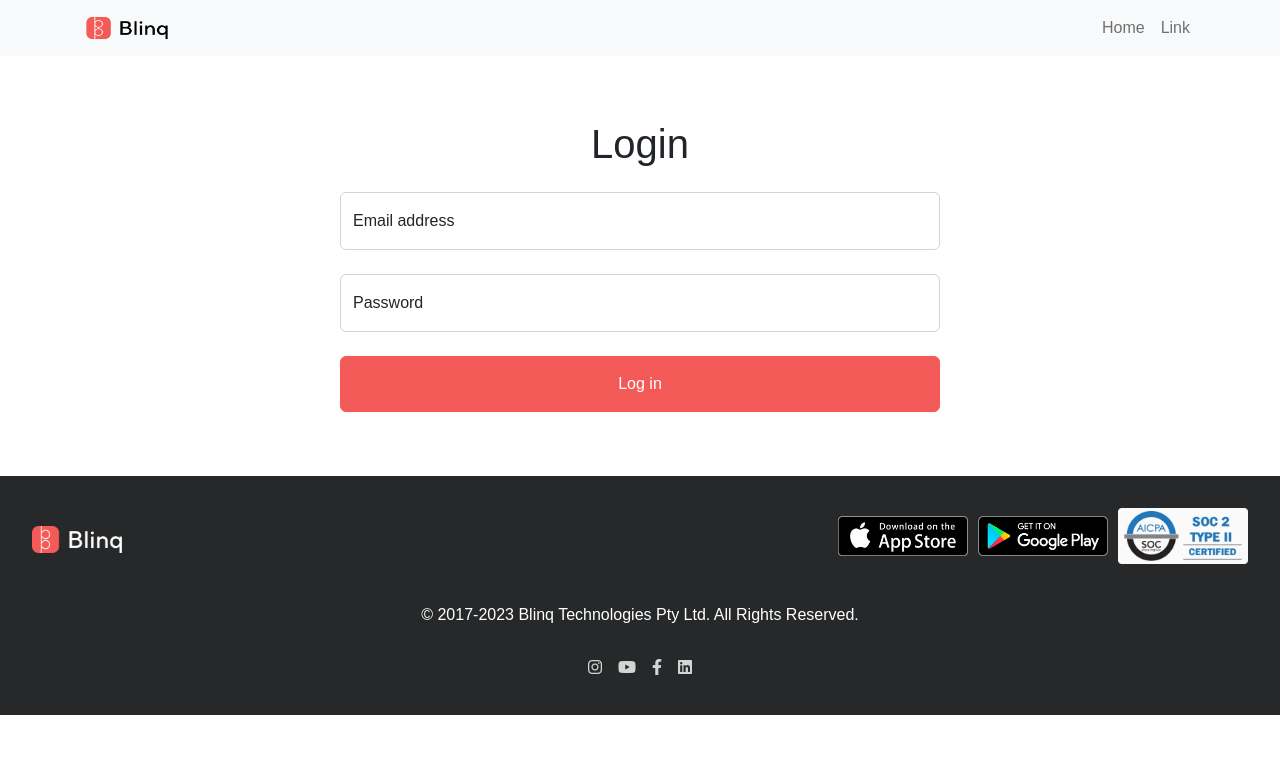
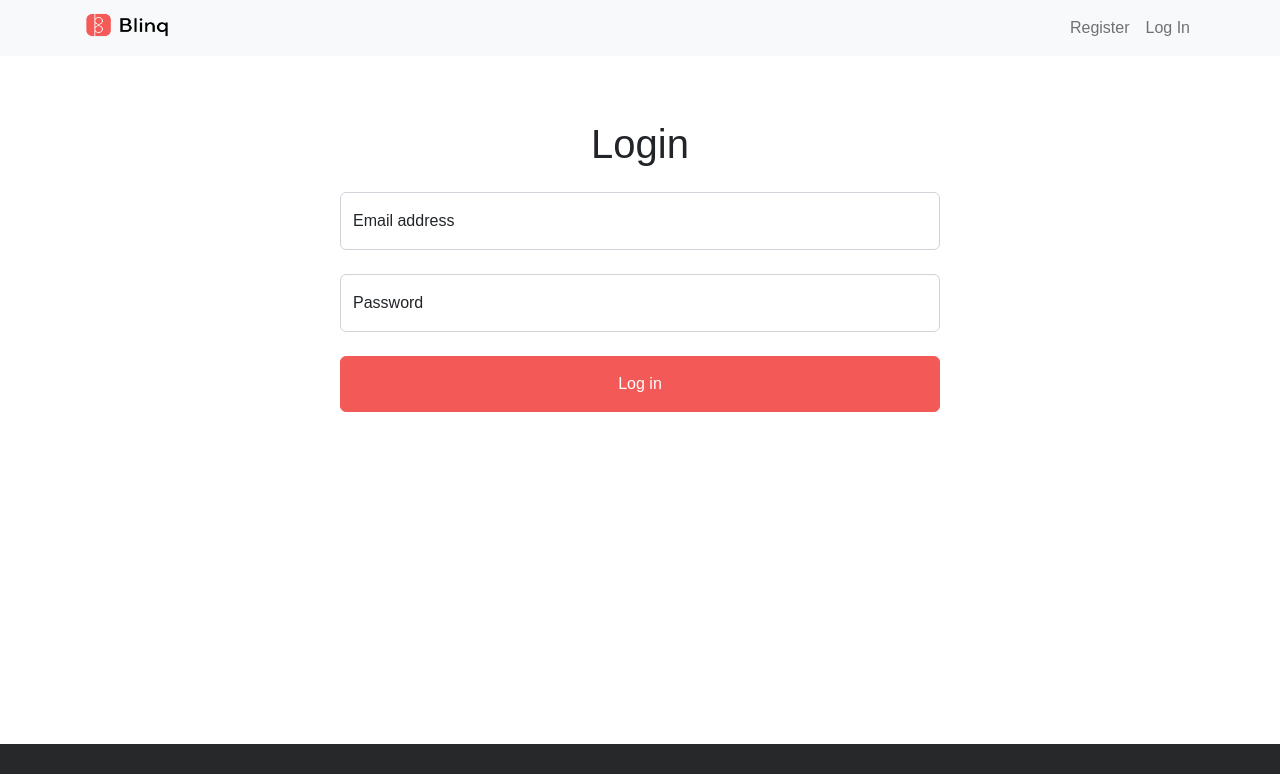
Before and after one commit to Ishan-Wijesingha99/Blinq-Full-Stack-Coding-Challenge, a Next.js app in the folder blinq-challenge-code/: page /login in a window 1280 px wide. Shown: the top 774 px of the page. Built offline with nearby package versions, Linux system fonts and the light colour scheme; no server answers.

Commit message:
made login and register pages more responsive

```diff
--- a/blinq-challenge-code/components/Navigation.js
+++ b/blinq-challenge-code/components/Navigation.js
@@ -20,12 +20,14 @@ export default function Navigation() {
       <Container>
 
         <Link href='/'>
-            <Image
+            <div className='navbar-logo-div'>
+              <Image
               src={navbarImage}
               alt='Company Logo'
               width={90}
               height={30}
-            />
+              />
+            </div>
         </Link>
 
         <Navbar.Toggle aria-controls="basic-navbar-nav" />
@@ -44,9 +46,9 @@ export default function Navigation() {
               :
               (
                 <>
-                <Nav.Link href="#home">Home</Nav.Link>
+                <Nav.Link href="/register">Register</Nav.Link>
 
-                <Nav.Link href="#link">Link</Nav.Link>
+                <Nav.Link href="/login">Log In</Nav.Link>
                 </>
               )
             }
--- a/blinq-challenge-code/pages/login.js
+++ b/blinq-challenge-code/pages/login.js
@@ -29,7 +29,9 @@ export default function LoginPage() {
   }
 
 
+
   return (
+    <div className='login-page-container'>
       <Form className='login-form'>
         <h1 className='login-title'>Login</h1>
 
@@ -73,5 +75,6 @@ export default function LoginPage() {
         </Button>
 
       </Form>
+    </div>
   )
 }
--- a/blinq-challenge-code/pages/register.js
+++ b/blinq-challenge-code/pages/register.js
@@ -32,6 +32,7 @@ export default function RegisterPage() {
 
 
   return (
+    <div className='register-page-container'>
       <Form className='register-form'>
         <h1 className='register-title'>Register</h1>
 
@@ -90,5 +91,6 @@ export default function RegisterPage() {
         </Button>
 
       </Form>
+    </div>
   )
 }
--- a/blinq-challenge-code/styles/globals.css
+++ b/blinq-challenge-code/styles/globals.css
@@ -15,6 +15,14 @@ a {
 
 .navbar-container {
   width: 100%
+}
+
+.navbar-logo-div {
+  cursor: pointer;
+}
+
+.login-page-container, .register-page-container {
+  min-height: 70vh;
 }
 
 .login-form {
```
Lines whose indentation alone changed are shown as unchanged.
